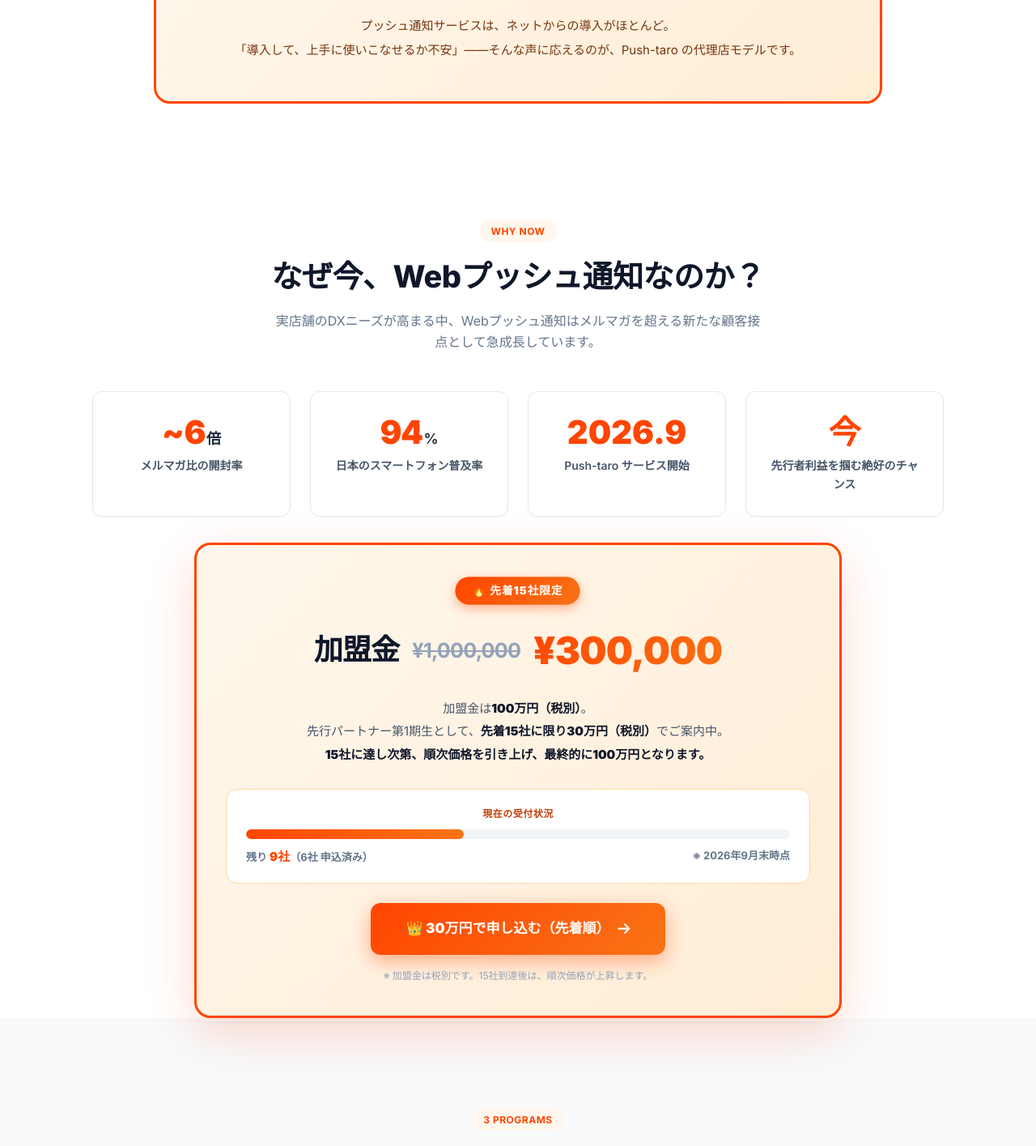
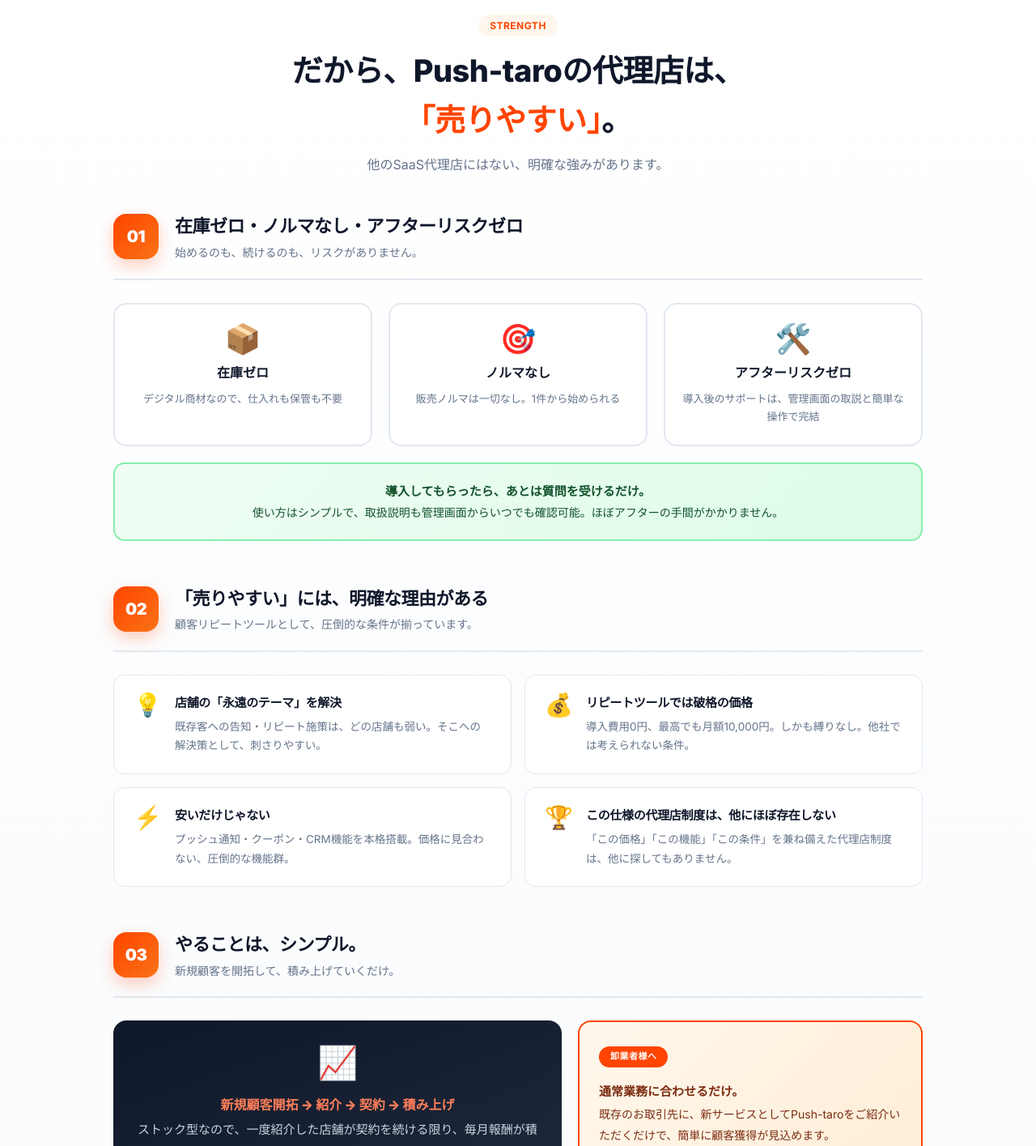
Before and after one commit to thellcishii-lang/push-taro, a Next.js app: page /partners in a window 1280 px wide. Shown: the part 3000-4415 px from the top of the page at 81% size. Built offline with nearby package versions, Linux system fonts and the light colour scheme; no server answers.

Commit message:
Update PartnersClient.tsx

```diff
--- a/app/partners/PartnersClient.tsx
+++ b/app/partners/PartnersClient.tsx
@@ -262,17 +262,138 @@ export default function PartnersClient() {
         </div>
       </div>
     </div>
+  </div>
+</section>
 
-    {/* ブロック6：Push-taroの位置づけ */}
-    <div className="stock-basics-conclusion reveal">
+   {/* ============================================================
+    Push-taro代理店の強み
+============================================================ */}
+<section className="section stock-strength-section" id="strength">
+  <div className="container">
+    <div className="section-title reveal">
+      <span className="tag">STRENGTH</span>
+      <h2>
+        だから、Push-taroの代理店は、<br />
+        <span className="accent">「売りやすい」</span>。
+      </h2>
+      <p>他のSaaS代理店にはない、明確な強みがあります。</p>
+    </div>
+
+    {/* 強み① リスクゼロ */}
+    <div className="strength-block reveal">
+      <div className="strength-block-head">
+        <span className="strength-block-num">01</span>
+        <div>
+          <h3>在庫ゼロ・ノルマなし・アフターリスクゼロ</h3>
+          <p>始めるのも、続けるのも、リスクがありません。</p>
+        </div>
+      </div>
+      <div className="strength-block-grid">
+        <div className="strength-item">
+          <div className="strength-item-icon">📦</div>
+          <h4>在庫ゼロ</h4>
+          <p>デジタル商材なので、仕入れも保管も不要</p>
+        </div>
+        <div className="strength-item">
+          <div className="strength-item-icon">🎯</div>
+          <h4>ノルマなし</h4>
+          <p>販売ノルマは一切なし。1件から始められる</p>
+        </div>
+        <div className="strength-item">
+          <div className="strength-item-icon">🛠️</div>
+          <h4>アフターリスクゼロ</h4>
+          <p>導入後のサポートは、管理画面の取説と簡単な操作で完結</p>
+        </div>
+      </div>
+      <div className="strength-block-note">
+        <strong>導入してもらったら、あとは質問を受けるだけ。</strong><br />
+        使い方はシンプルで、取扱説明も管理画面からいつでも確認可能。ほぼアフターの手間がかかりません。
+      </div>
+    </div>
+
+    {/* 強み② 売りやすい */}
+    <div className="strength-block reveal">
+      <div className="strength-block-head">
+        <span className="strength-block-num">02</span>
+        <div>
+          <h3>「売りやすい」には、明確な理由がある</h3>
+          <p>顧客リピートツールとして、圧倒的な条件が揃っています。</p>
+        </div>
+      </div>
+      <div className="strength-reasons">
+        <div className="strength-reason">
+          <div className="strength-reason-icon">💡</div>
+          <div>
+            <h4>店舗の「永遠のテーマ」を解決</h4>
+            <p>既存客への告知・リピート施策は、どの店舗も弱い。そこへの解決策として、刺さりやすい。</p>
+          </div>
+        </div>
+        <div className="strength-reason">
+          <div className="strength-reason-icon">💰</div>
+          <div>
+            <h4>リピートツールでは破格の価格</h4>
+            <p>導入費用0円、最高でも月額10,000円。しかも縛りなし。他社では考えられない条件。</p>
+          </div>
+        </div>
+        <div className="strength-reason">
+          <div className="strength-reason-icon">⚡</div>
+          <div>
+            <h4>安いだけじゃない</h4>
+            <p>プッシュ通知・クーポン・CRM機能を本格搭載。価格に見合わない、圧倒的な機能群。</p>
+          </div>
+        </div>
+        <div className="strength-reason">
+          <div className="strength-reason-icon">🏆</div>
+          <div>
+            <h4>この仕様の代理店制度は、他にほぼ存在しない</h4>
+            <p>「この価格」「この機能」「この条件」を兼ね備えた代理店制度は、他に探してもありません。</p>
+          </div>
+        </div>
+      </div>
+    </div>
+
+    {/* 強み③ やることはシンプル */}
+    <div className="strength-block reveal">
+      <div className="strength-block-head">
+        <span className="strength-block-num">03</span>
+        <div>
+          <h3>やることは、シンプル。</h3>
+          <p>新規顧客を開拓して、積み上げていくだけ。</p>
+        </div>
+      </div>
+      <div className="strength-simple">
+        <div className="strength-simple-main">
+          <div className="strength-simple-icon">📈</div>
+          <p>
+            <strong>新規顧客開拓 → 紹介 → 契約 → 積み上げ</strong><br />
+            ストック型なので、一度紹介した店舗が契約を続ける限り、毎月報酬が積み上がります。
+          </p>
+        </div>
+        <div className="strength-simple-sub">
+          <span className="strength-simple-badge">卸業者様へ</span>
+          <p>
+            <strong>通常業務に合わせるだけ。</strong><br />
+            既存のお取引先に、新サービスとしてPush-taroをご紹介いただくだけで、簡単に顧客獲得が見込めます。
+          </p>
+        </div>
+      </div>
+    </div>
+
+    {/* 結論 */}
+    <div className="strength-conclusion reveal">
       <h3>
-        だから、Push-taro は<br />
-        <span className="accent">代理店事業としてのサブスク</span> を選びました。
+        在庫ゼロ・ノルマなし・アフターリスクゼロ。<br />
+        この条件で、<span className="accent">新規顧客を開拓するだけ。</span>
       </h3>
       <p>
-        プッシュ通知サービスは、ネットからの導入がほとんど。<br />
-        「導入して、上手に使いこなせるか不安」——そんな声に応えるのが、Push-taro の代理店モデルです。
+        Push-taroの代理店は、<strong>「売りやすさ」と「続けやすさ」</strong>の両方を備えた、稀有なビジネスモデルです。
       </p>
+      <div className="strength-conclusion-cta">
+        <a href="#cta-final" className="btn-primary">
+          代理店パートナーに申し込む
+          <i className="fas fa-arrow-right"></i>
+        </a>
+      </div>
     </div>
   </div>
 </section>
```
